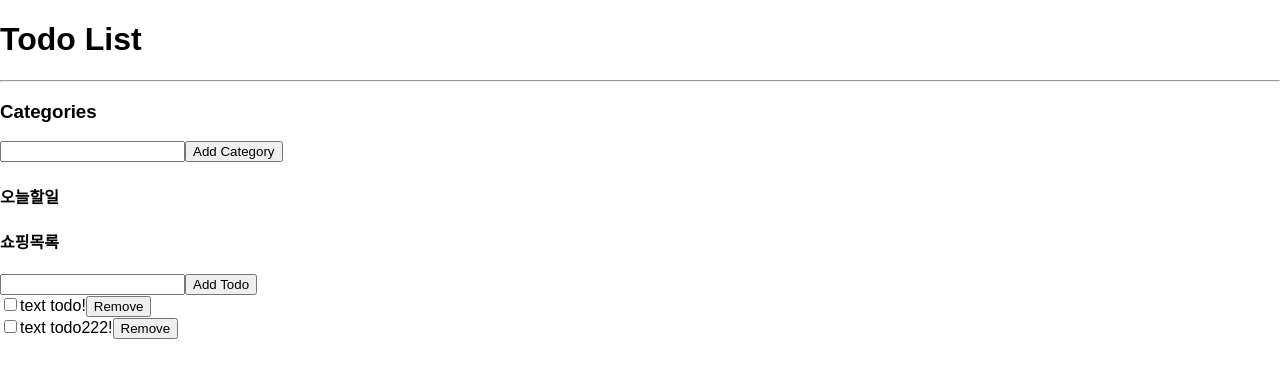
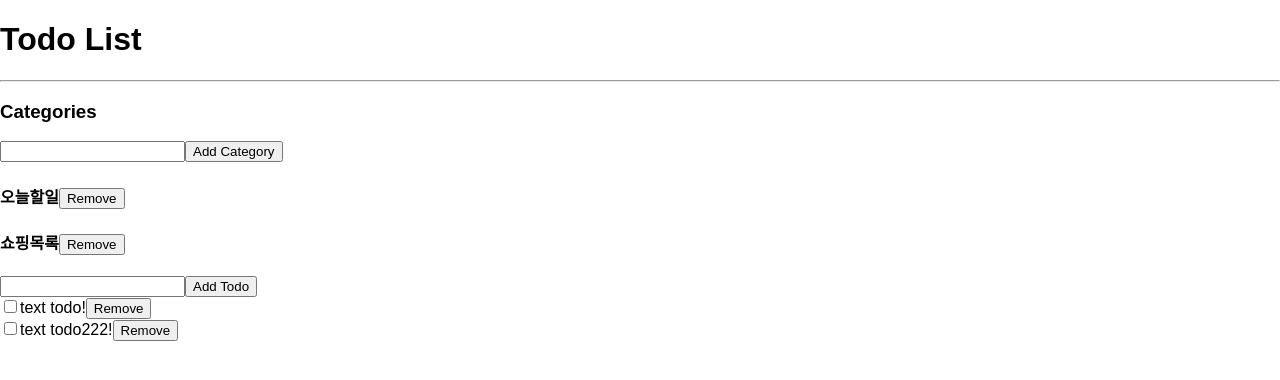
Before and after one commit to zinojung/react-todo, a React (Create React App) app: page / in a window 1280 px wide. Shown: the top 380 px of the page. Built offline with nearby package versions, Linux system fonts and the light colour scheme.

Commit message:
remove category 구현

```diff
--- a/src/App.js
+++ b/src/App.js
@@ -59,6 +59,12 @@ class App extends Component {
 
     return "";
   }
+  handleRemoveCategory = (id) => {
+    const categories = this.state.categories.filter((category) => {
+      return category.id !== id;
+    })
+    this.setState({ categories });
+  }
   /*
     Todos Functions
   */
@@ -70,6 +76,7 @@ class App extends Component {
         <Categories
           categories={this.state.categories}
           handleAddCategory={this.handleAddCategory}
+          handleRemoveCategory={this.handleRemoveCategory}
         />
         {
           this.state.categories.map((category) => {
--- a/src/components/Categories.js
+++ b/src/components/Categories.js
@@ -18,10 +18,13 @@ export default class Categories extends React.Component {
                 />
                 {
                     this.props.categories.map((category) => {
-                        return <CategoryItem
-                            category={category}
-                            key={category.id}
-                            />
+                        return (
+                            <CategoryItem
+                                category={category}
+                                key={category.id}
+                                handleRemoveCategory={this.props.handleRemoveCategory}
+                                />
+                        )
                     })
                 }
             </div>
--- a/src/components/CategoryItem.js
+++ b/src/components/CategoryItem.js
@@ -1,9 +1,16 @@
 import React from 'react';
 
 const CategoryItem = (props) => {
+    const handleClick = () => {
+        const id = props.category.id;
+        props.handleRemoveCategory(id);
+    }
     return (
         <div>
-            <h4>{props.category.title}</h4>
+            <h4>
+                {props.category.title}
+                <button onClick={handleClick}>Remove</button>
+            </h4>
         </div>
     );
 }
```
